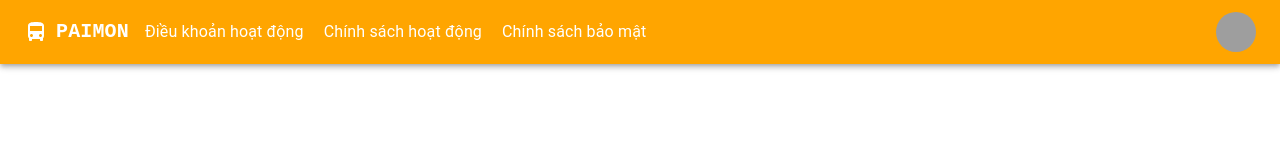
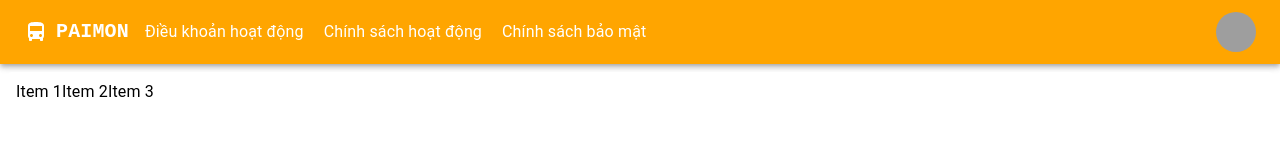
Before and after one commit to RioRichard/NhaXePaimonFE, a React (Create React App) app: page / in a window 1280 px wide. Shown: the top 162 px of the page. Built offline with nearby package versions, Linux system fonts and the light colour scheme; grey boxes are pictures that could not be loaded.

Commit message:
Added step1 stucture file

```diff
--- a/src/App.tsx
+++ b/src/App.tsx
@@ -1,11 +1,13 @@
 
 import './App.css';
 import { Header } from './layout/Header';
+import { Step1 } from './feature/BookTicket/page/Step1';
 
 function App() {
   return (
     <div className="App">
-    <Header></Header>
+      <Header></Header>
+    <Step1></Step1>
     </div>
   );
 }
--- /dev/null
+++ b/src/feature/BookTicket/page/Step1.tsx
@@ -0,0 +1,25 @@
+import * as React from 'react';
+import Box from '@mui/material/Box';
+import Typography from '@mui/material/Typography';
+
+
+
+export function Step1(){
+    return(
+      <Box
+        sx={{
+          display: 'flex',
+          justifyContent: 'flex-start',
+          p: 1,
+          m: 1,
+          bgcolor: 'background.paper',
+          borderRadius: 1,
+        }}
+      >
+        <Typography>Item 1</Typography>
+        <Typography>Item 2</Typography>
+        <Typography>Item 3</Typography>
+      </Box>
+    );
+
+}
--- /dev/null
+++ b/src/feature/BookTicket/page/Step4.tsx
@@ -0,0 +1,3 @@
+export function Step4(){
+
+}
--- a/src/layout/Header.tsx
+++ b/src/layout/Header.tsx
@@ -1,8 +1,12 @@
 
 import { Navbar } from './Navbar';
+import { Step1 } from '../feature/BookTicket/page/Step1';
 
-export function Header(){
-    return(
-       <Navbar></Navbar>
+export function Header() {
+    return (
+        <div>
+            <Navbar></Navbar>
+        </div>
+
     )
 }
```
